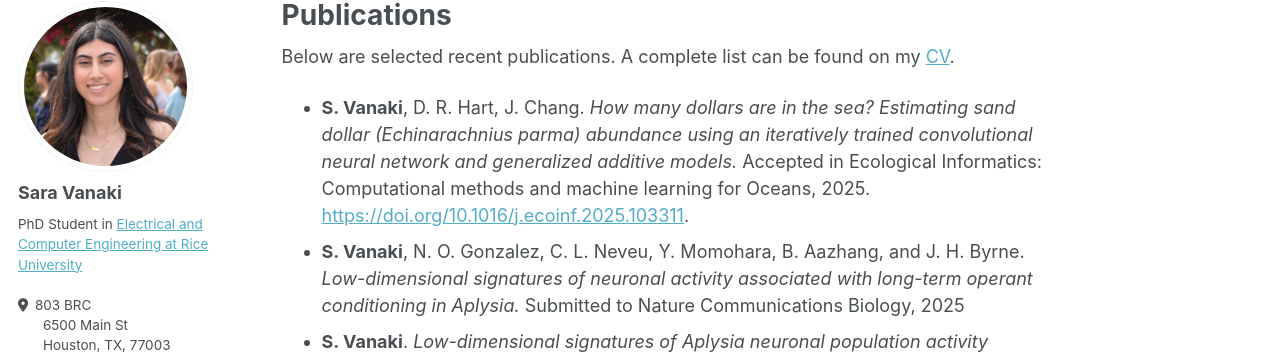
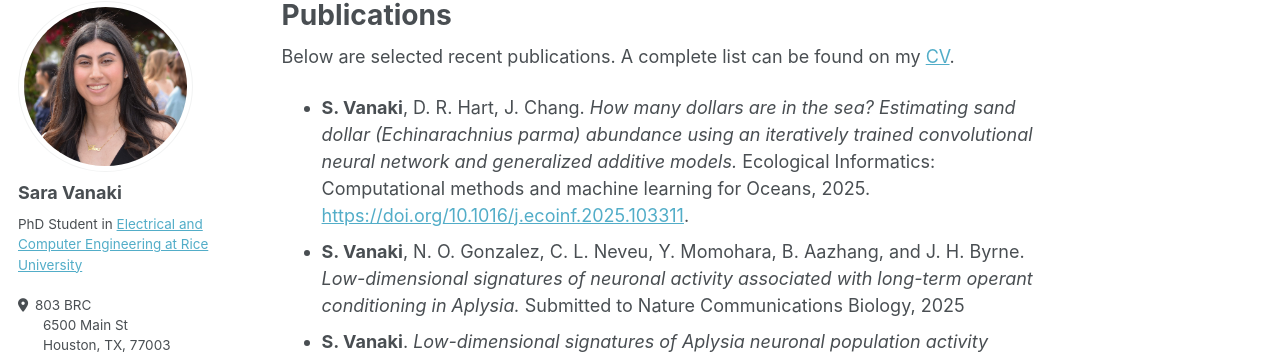
Before and after one commit to svanaki1/Sara-Vanaki, a Jekyll site: the page built from _pages/publications.md, in a window 1280 px wide and 930 px high. Shown: the part 105-459 px from the top of the window. Built offline with Jekyll 4.4.1, drawn with Linux system fonts in a browser that asks for light colours; some web fonts are replaced.

Commit message:
Update publications.md

```diff
--- a/_pages/publications.md
+++ b/_pages/publications.md
@@ -7,6 +7,6 @@ author_profile: true
 
 Below are selected recent publications. A complete list can be found on my [CV](../files/Sara_Vanaki.pdf).
 
-* **S. Vanaki**, D. R. Hart, J. Chang. *How many dollars are in the sea? Estimating sand dollar (Echinarachnius parma) abundance using an iteratively trained convolutional neural network and generalized additive models.* Accepted in Ecological Informatics: Computational methods and machine learning for Oceans, 2025. [https://doi.org/10.1016/j.ecoinf.2025.103311](https://doi.org/10.1016/j.ecoinf.2025.103311).
+* **S. Vanaki**, D. R. Hart, J. Chang. *How many dollars are in the sea? Estimating sand dollar (Echinarachnius parma) abundance using an iteratively trained convolutional neural network and generalized additive models.* Ecological Informatics: Computational methods and machine learning for Oceans, 2025. [https://doi.org/10.1016/j.ecoinf.2025.103311](https://doi.org/10.1016/j.ecoinf.2025.103311).
 * **S. Vanaki**, N. O. Gonzalez, C. L. Neveu, Y. Momohara, B. Aazhang, and J. H. Byrne. *Low-dimensional signatures of neuronal activity associated with long-term operant conditioning in Aplysia.* Submitted to Nature Communications Biology, 2025
 * **S. Vanaki**. *Low-dimensional signatures of Aplysia neuronal population activity revealed by matrix factorization and spatial mapping.* Master’s thesis, Department of Electrical and Computer Engineering, Rice University, Houston, TX, 2025.
```
